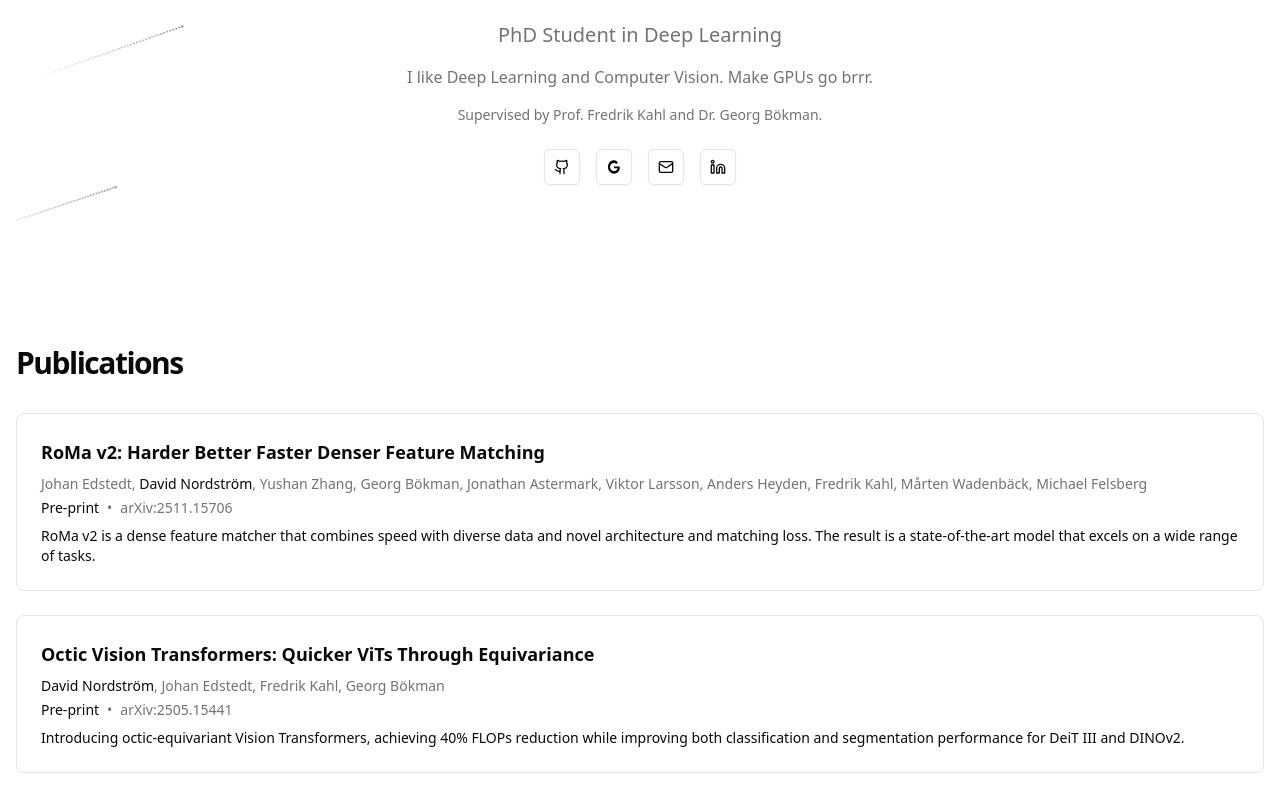
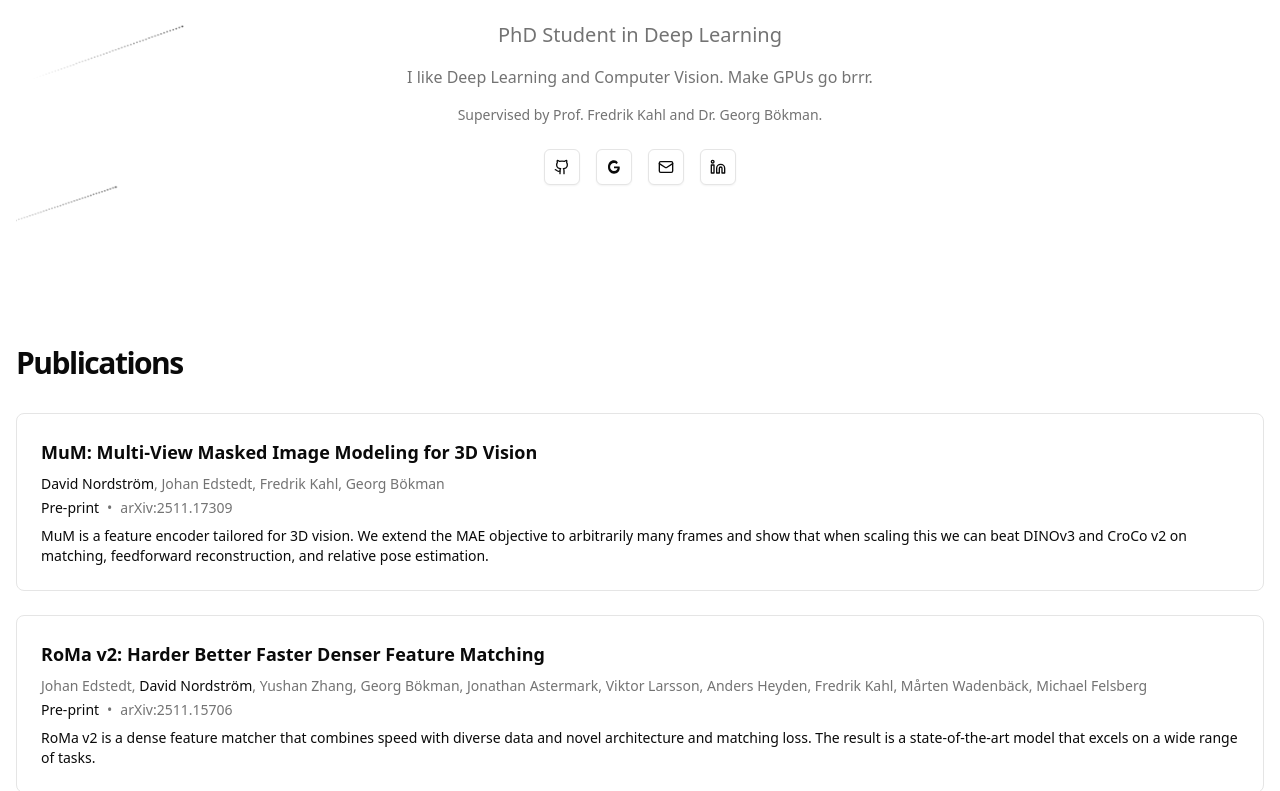
Before and after one commit to davnords/portfolio-website, a Next.js app: page / in a window 1280 px wide. Shown: the part 467-1258 px from the top of the page. Built offline with nearby package versions, Linux system fonts and the light colour scheme.

Commit message:
feat: add mum

```diff
--- a/src/app/page.tsx
+++ b/src/app/page.tsx
@@ -101,6 +101,18 @@ export default function Home() {
         <section id="publications" className="py-16">
           <h2 className="mb-8 text-3xl font-bold tracking-tighter">Publications</h2>
           <div className="grid gap-6">
+            <div className="group rounded-lg border p-6 transition-colors hover:bg-muted/50">
+              <h3 className="font-semibold text-lg">MuM: Multi-View Masked Image Modeling for 3D Vision</h3>
+              <p className="mt-2 text-sm text-muted-foreground">
+                <span className="font-medium text-foreground">David Nordström</span>, Johan Edstedt, Fredrik Kahl, Georg Bökman
+              </p>
+              <div className="mt-1 flex items-center gap-2">
+                <span className="text-sm font-medium">Pre-print</span>
+                <span className="text-sm text-muted-foreground">•</span>
+                <a href="https://arxiv.org/abs/2511.17309" target="_blank" rel="noopener noreferrer" className="text-sm text-muted-foreground hover:text-foreground">arXiv:2511.17309</a>
+              </div>
+              <p className="mt-2 text-sm">MuM is a feature encoder tailored for 3D vision. We extend the MAE objective to arbitrarily many frames and show that when scaling this we can beat DINOv3 and CroCo v2 on matching, feedforward reconstruction, and relative pose estimation.</p>
+            </div>
             <div className="group rounded-lg border p-6 transition-colors hover:bg-muted/50">
               <h3 className="font-semibold text-lg">RoMa v2: Harder Better Faster Denser Feature Matching</h3>
               <p className="mt-2 text-sm text-muted-foreground">
```
